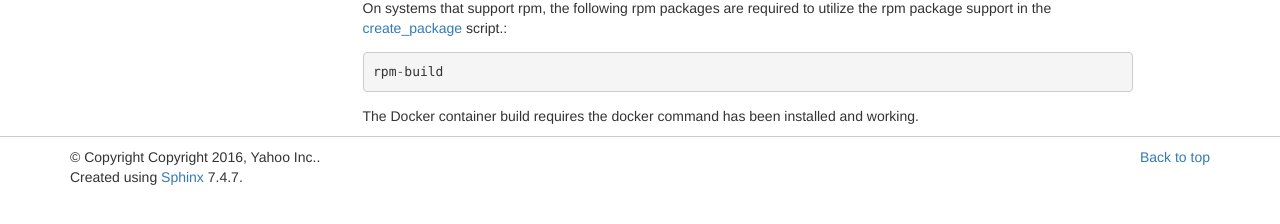
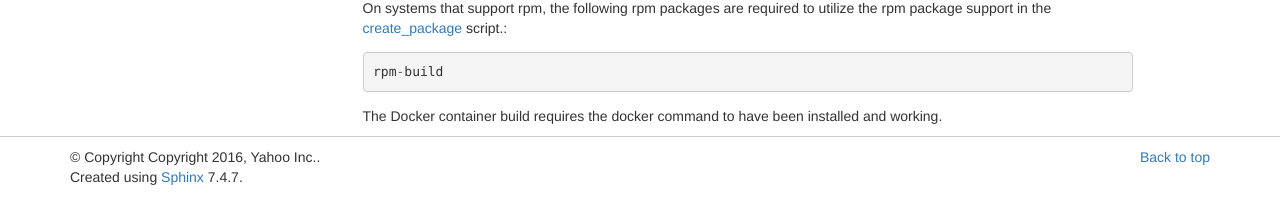
Before and after one commit to yahoo/invirtualenv, a Sphinx documentation site: the page built from doc/source/install.rst, in a window 1280 px wide. Shown: the part 381-605 px from the top of the page. Built offline with Sphinx 7.4.7, drawn with Linux system fonts in a browser that asks for light colours.

Commit message:
Fix a minor grammatical mistake (#71)

```diff
--- a/doc/source/install.rst
+++ b/doc/source/install.rst
@@ -24,4 +24,4 @@ the rpm package support in the :ref:`create_package` script.::
 
     rpm-build
 
-The Docker container build requires the :ref:`docker` command has been installed and working.
+The Docker container build requires the :ref:`docker` command to have been installed and working.
```
